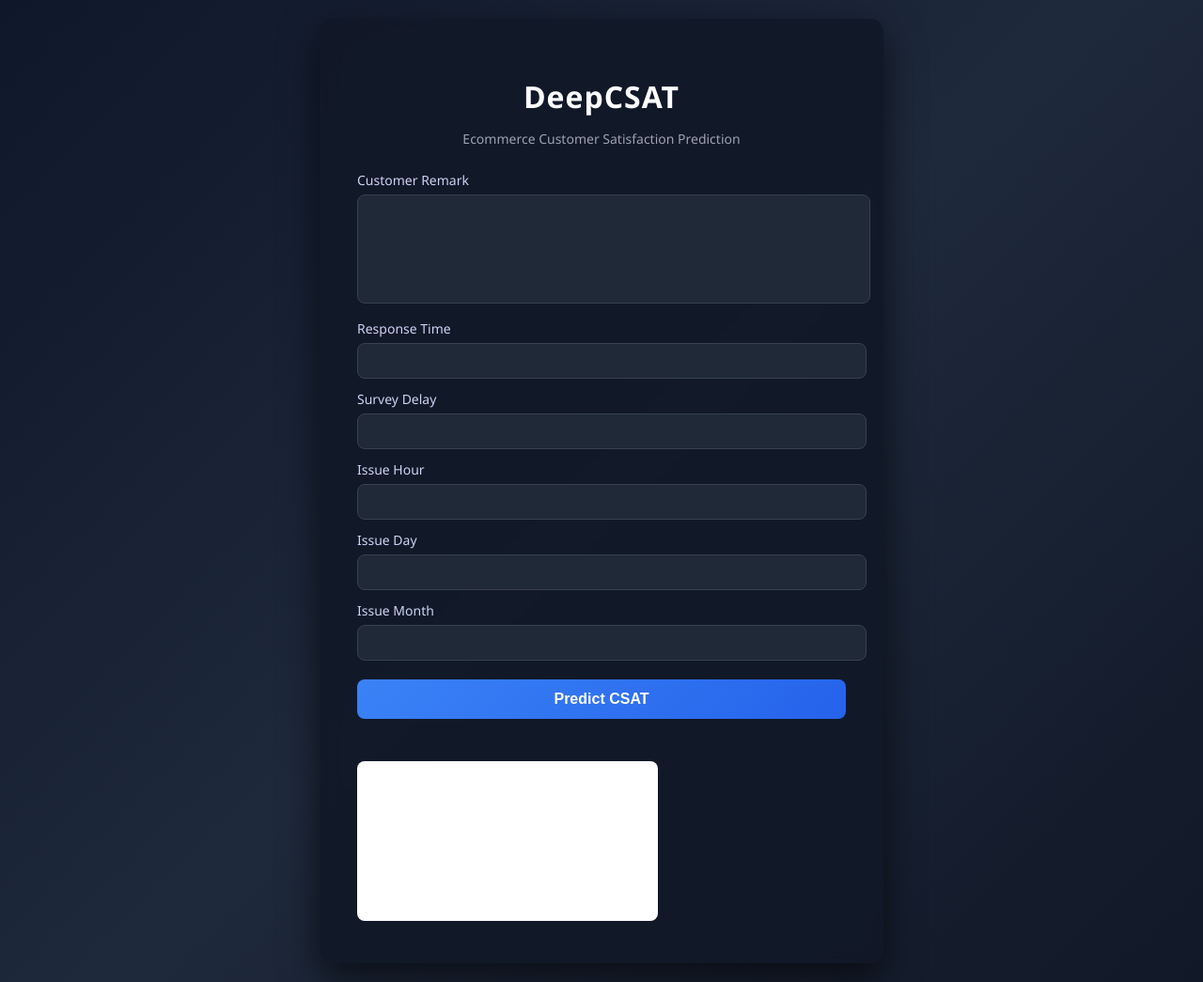
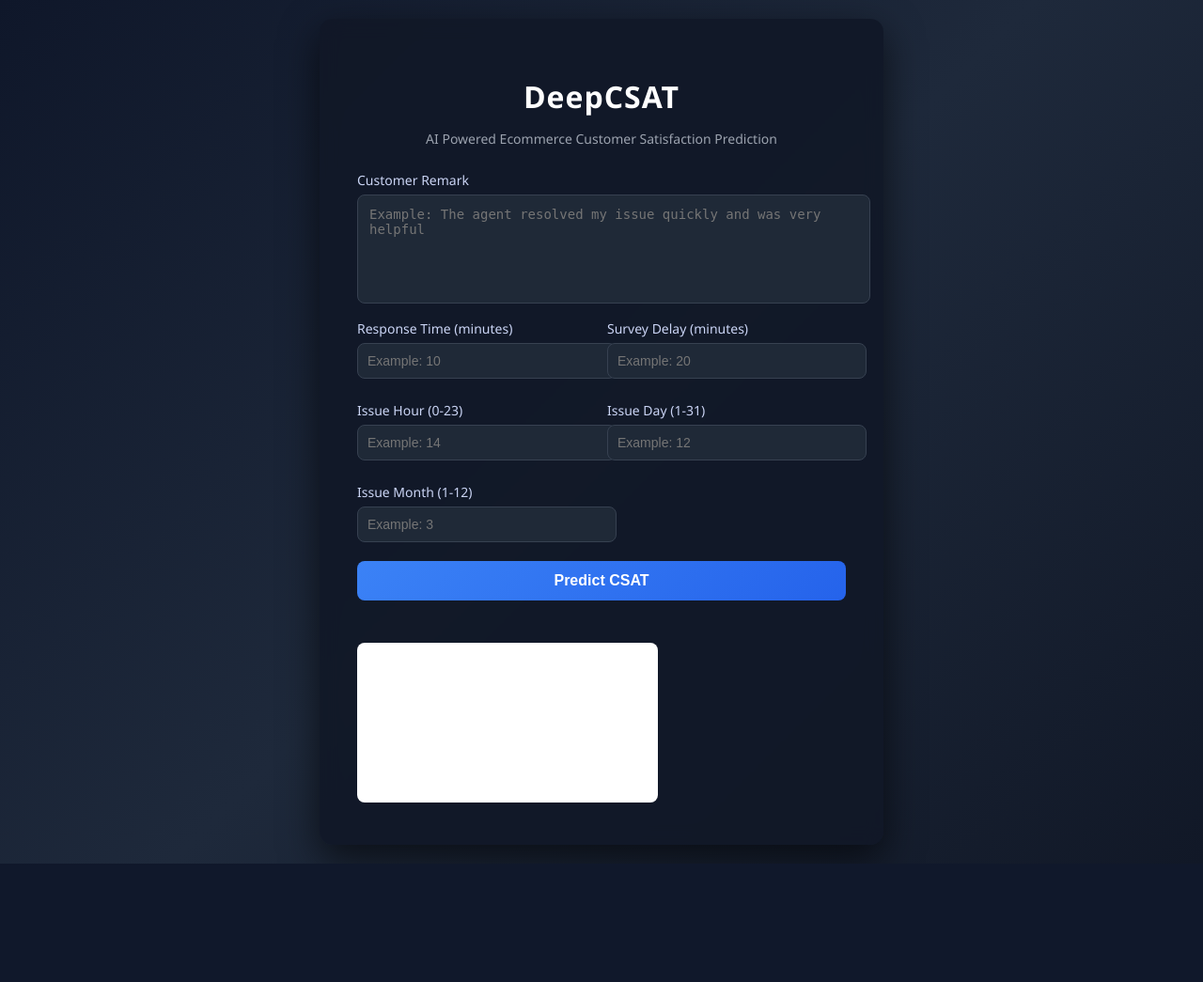
Before and after one commit to shabbu8111999/DeepCSAT_ecommerce_using_DL, a Flask app: page / in a window 1280 px wide. Shown: the whole page at 94% size. After the commit the page ends 919 px from the top, so only its background shows below. Run offline with Flask 3, Linux system fonts and the light colour scheme; a map, chart or similar area stays blank; parts of the project's set-up code (start-up, migrations or seed data) failed here and were passed over.

Commit message:
HTML file updated with code

```diff
--- a/templates/index.html
+++ b/templates/index.html
@@ -1,9 +1,12 @@
 <!DOCTYPE html>
-<html>
+<html lang="en">
 
 <head>
 
-<title>DeepCSAT Prediction</title>
+<meta charset="UTF-8">
+<meta name="viewport" content="width=device-width, initial-scale=1.0">
+
+<title>DeepCSAT AI Dashboard</title>
 
 <link rel="stylesheet" href="{{ url_for('static', filename='style.css') }}">
 
@@ -18,48 +21,143 @@
 
 <div class="card">
 
+<header class="header">
+
 <h1>DeepCSAT</h1>
 
-<p class="subtitle">Ecommerce Customer Satisfaction Prediction</p>
+<p class="subtitle">
+AI Powered Ecommerce Customer Satisfaction Prediction
+</p>
+
+</header>
 
 
-<label>Customer Remark</label>
-<textarea id="remark"></textarea>
+<form id="predictionForm">
+
+<!-- remark -->
+
+<div class="form-group">
+
+<label for="remark">Customer Remark</label>
+
+<textarea
+id="remark"
+placeholder="Example: The agent resolved my issue quickly and was very helpful"
+required
+></textarea>
+
+</div>
 
 
-<label>Response Time</label>
-<input type="number" id="response_time">
+<!-- numeric inputs -->
+
+<div class="grid">
+
+<div class="form-group">
+
+<label for="response_time">Response Time (minutes)</label>
+
+<input
+type="number"
+id="response_time"
+placeholder="Example: 10"
+required
+>
+
+</div>
 
 
-<label>Survey Delay</label>
-<input type="number" id="survey_delay">
+<div class="form-group">
+
+<label for="survey_delay">Survey Delay (minutes)</label>
+
+<input
+type="number"
+id="survey_delay"
+placeholder="Example: 20"
+required
+>
+
+</div>
 
 
-<label>Issue Hour</label>
-<input type="number" id="issue_hour">
+<div class="form-group">
+
+<label for="issue_hour">Issue Hour (0-23)</label>
+
+<input
+type="number"
+id="issue_hour"
+placeholder="Example: 14"
+required
+>
+
+</div>
 
 
-<label>Issue Day</label>
-<input type="number" id="issue_day">
+<div class="form-group">
+
+<label for="issue_day">Issue Day (1-31)</label>
+
+<input
+type="number"
+id="issue_day"
+placeholder="Example: 12"
+required
+>
+
+</div>
 
 
-<label>Issue Month</label>
-<input type="number" id="issue_month">
+<div class="form-group">
+
+<label for="issue_month">Issue Month (1-12)</label>
+
+<input
+type="number"
+id="issue_month"
+placeholder="Example: 3"
+required
+>
+
+</div>
+
+</div>
 
 
-<button onclick="predictCSAT()">Predict CSAT</button>
+<!-- predict button -->
 
+<button type="submit" id="predictBtn">
+
+Predict CSAT
+
+</button>
+
+</form>
+
+
+<!-- loader -->
+
+<div id="loader" class="loader hidden"></div>
+
+
+<!-- result -->
 
 <h2 id="result"></h2>
 
 
-<!-- probability chart -->
+<!-- chart -->
+
+<div class="chart-container">
+
 <canvas id="probChart"></canvas>
-
 
 </div>
 
 </div>
+
+</div>
+
 
 <script src="{{ url_for('static', filename='script.js') }}"></script>
 
```
